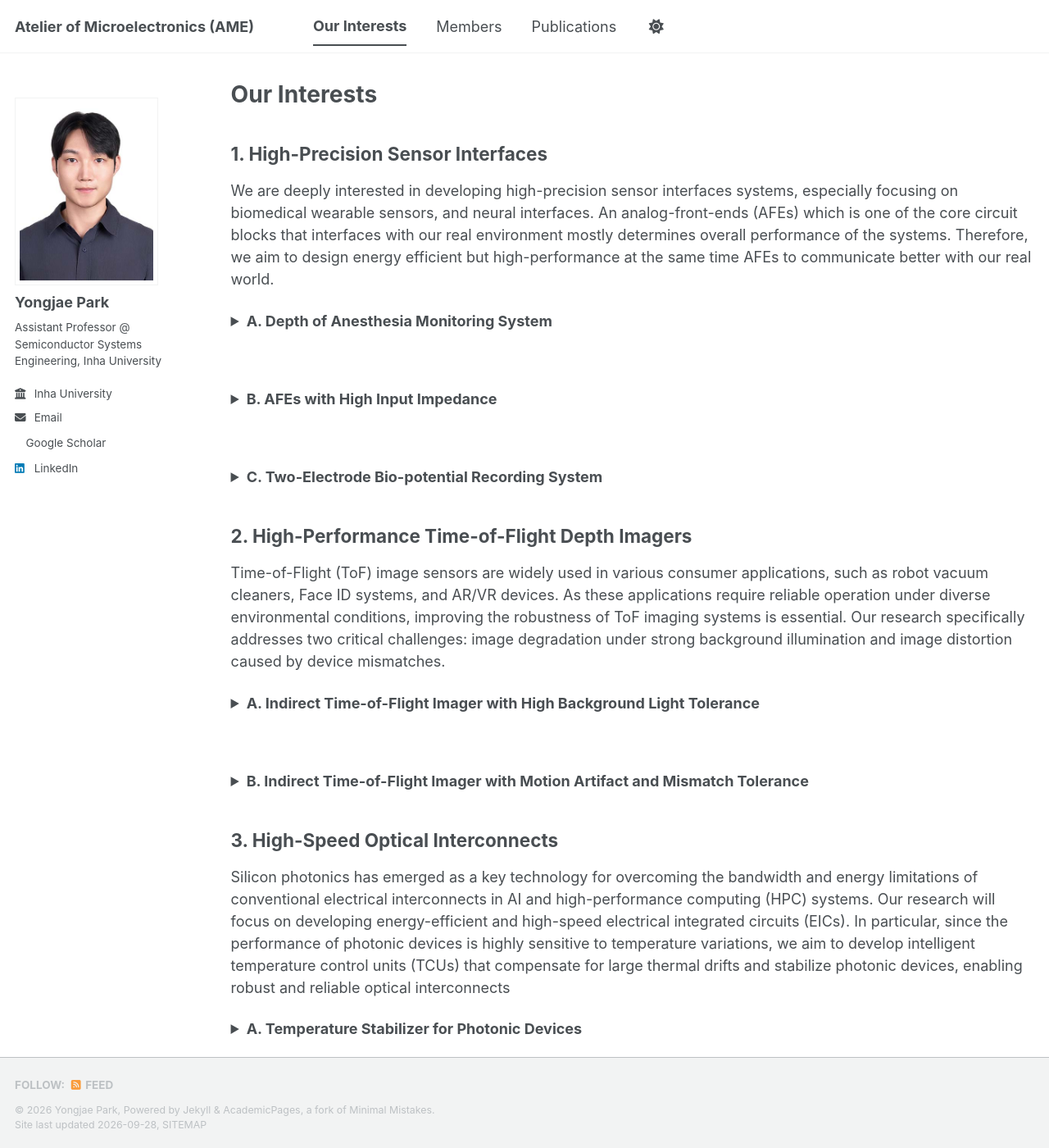
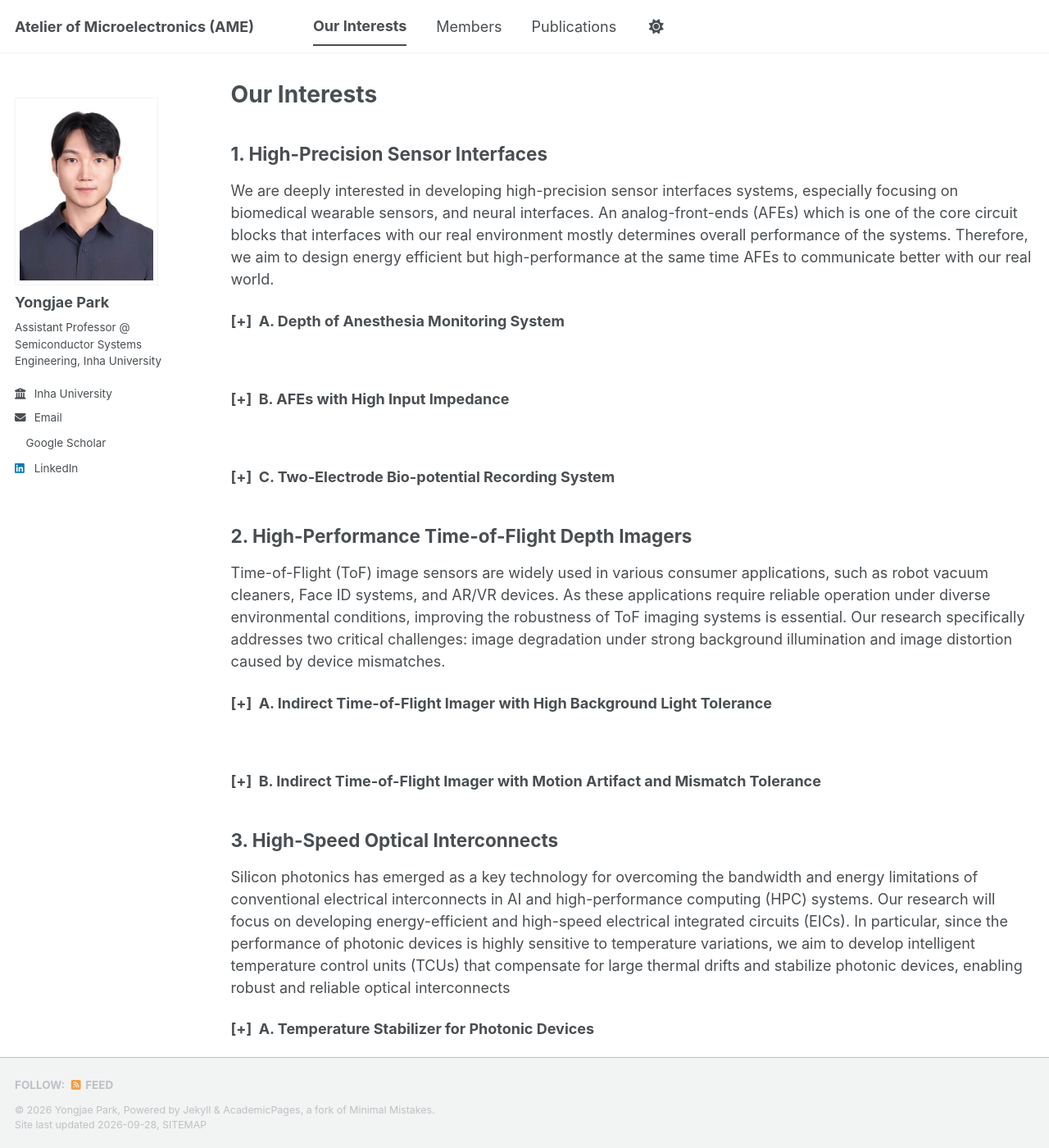
Before and after one commit to yong27park/AME.github.io, a Jekyll site: the page built from _pages/ourinterests.md, in a window 1280 px wide and 1400 px high. Shown: the whole window at 82% size. Built offline with Jekyll 4.4.1, drawn with Linux system fonts in a browser that asks for light colours; a style sheet for code colours, icons or effects is not loaded.

Commit message:
Update main.scss

```diff
--- a/assets/css/main.scss
+++ b/assets/css/main.scss
@@ -37,3 +37,27 @@
     "layout/sidebar",
     "layout/json_cv"
 ;
+
+/* details 기본 화살표(▶) 제거 */
+details > summary {
+  list-style: none;
+  cursor: pointer;
+}
+
+details > summary::-webkit-details-marker {
+  display: none; /* Safari, Chrome 기본 화살표 숨김 */
+}
+
+/* 닫혀 있을 때 [+] 표시 */
+details > summary::before {
+  content: "[+] ";
+  font-weight: bold;
+  margin-right: 4px;
+}
+
+/* 열려 있을 때 [-] 표시 */
+details[open] > summary::before {
+  content: "[-] ";
+  font-weight: bold;
+  margin-right: 4px;
+}
```
